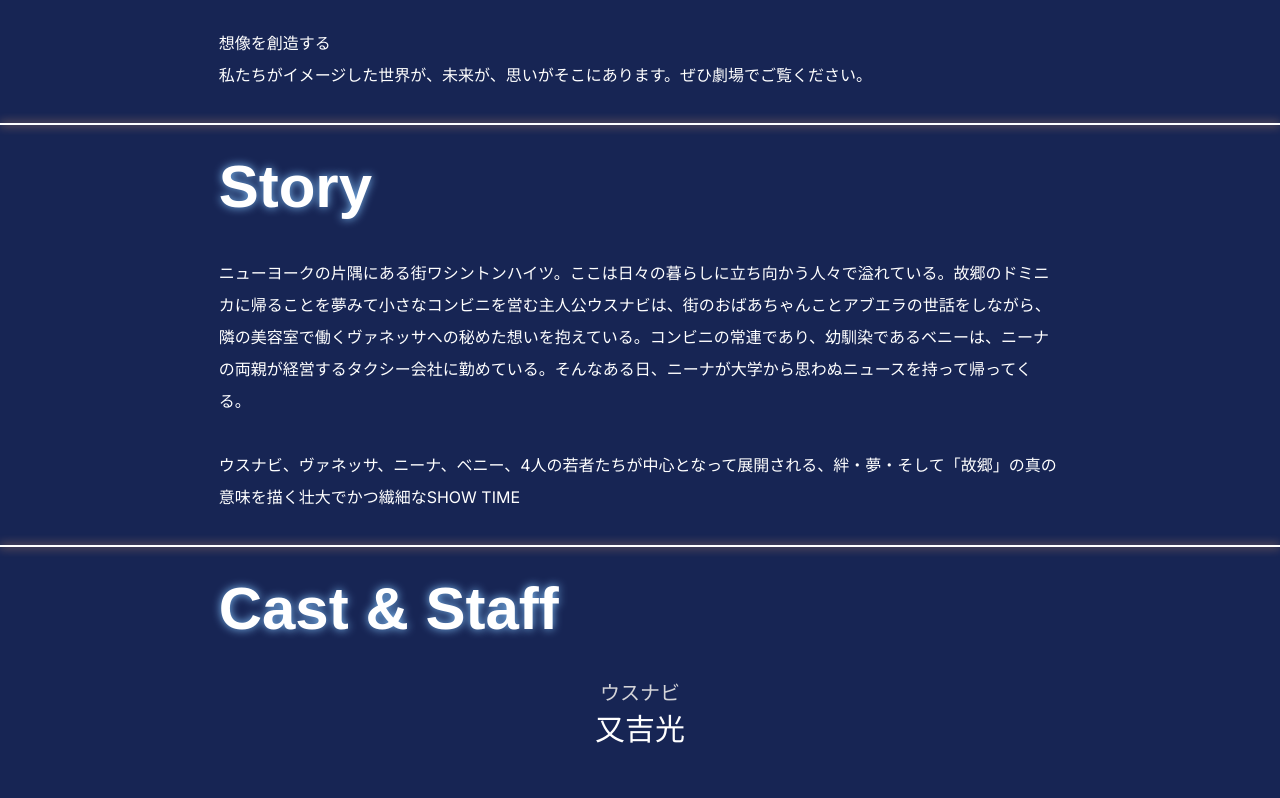
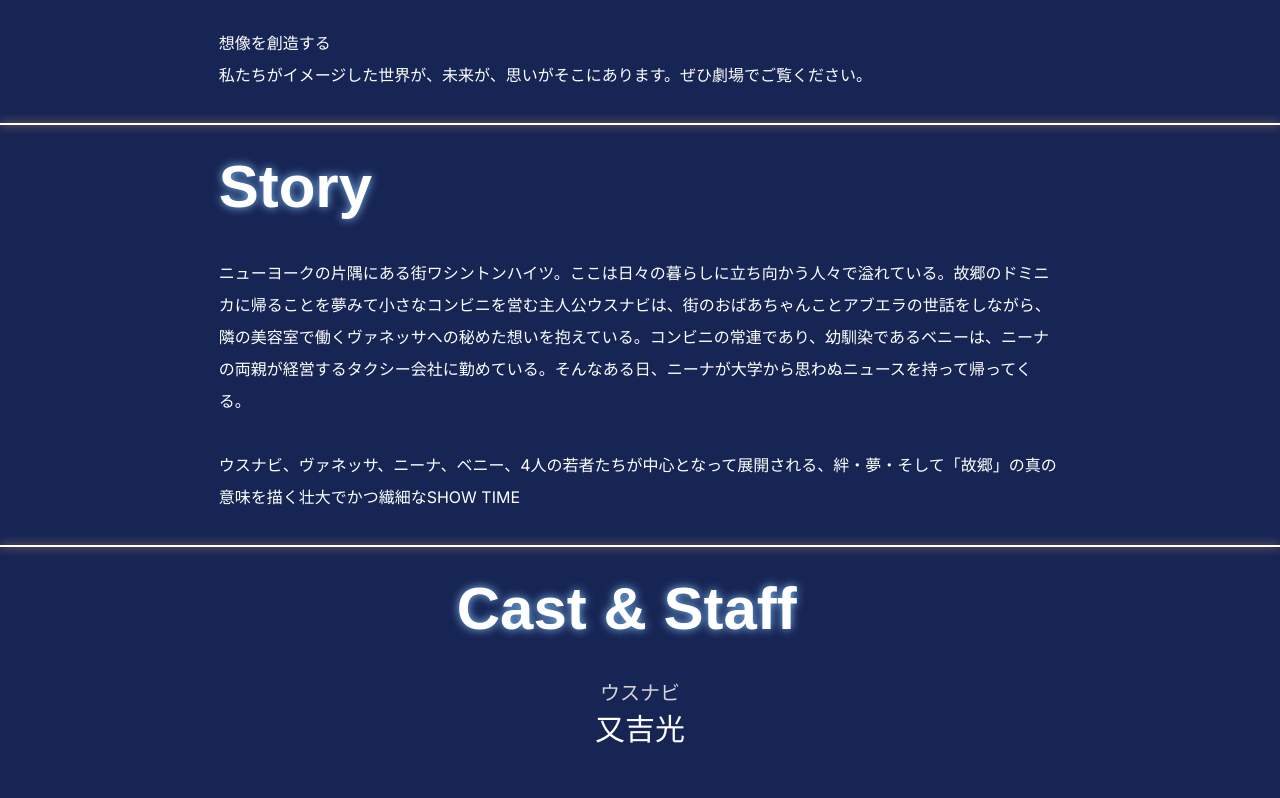
Before and after one commit to egnuyuki/ryudaimusical, a Next.js app: page /2023 in a window 1280 px wide. Shown: the part 1780-2578 px from the top of the page. Built offline with nearby package versions, Linux system fonts and the light colour scheme; a web font is replaced by a local one.

Commit message:
ふわっと

```diff
--- a/src/app/2023/components/Credit.tsx
+++ b/src/app/2023/components/Credit.tsx
@@ -2,8 +2,10 @@
 import Image from "next/image";
 import Member1 from "./Member1"
 import Member2 from "./Member2"
+import FadingInOnScroll from "./FadingInOnScroll";
 export default function Credit() {
     return (
+        <FadingInOnScroll>
             <div className="w-full md:w-10/12 mx-auto px-8 py-8 flex justify-center gap-4 flex-col  max-w-screen-xl">
                 <H2 h2J='Cast & Staff'/>
                 <div className="w-full text-white flex flex-col gap-20">
@@ -51,5 +53,6 @@
                     </div>
                 </div>
             </div>
+        </FadingInOnScroll>
     );
 }
--- a/src/app/2023/components/FirstView.tsx
+++ b/src/app/2023/components/FirstView.tsx
@@ -6,6 +6,7 @@
 
 export default function FirstView() {
     return (
+      <FadingInOnScroll>
         <div className='flex flex-col items-center gap-4 p-8'>
           <FadingInOnScroll>
             <Image
@@ -23,5 +24,6 @@
             </div>
             <BtnOrange Text="チケットフォームはコチラ！" Href='https://forms.gle/UJ7jGvT3nYtSymhc7'/>
         </div>
+      </FadingInOnScroll>
     );
 }
--- a/src/app/2023/components/H2.tsx
+++ b/src/app/2023/components/H2.tsx
@@ -9,8 +9,6 @@
 export default function H2 ({h2J}:Props) {
 
     return (
-      <FadingInOnScroll>
-        <div className="text-white text-4xl md:text-6xl font-bold font-h2 text-neon-blue mb-6">{h2J}</div>
-      </FadingInOnScroll>
+      <div className="text-white text-4xl md:text-6xl font-bold font-h2 text-neon-blue mb-6">{h2J}</div>
     )
 }
--- a/src/app/2023/components/Introduction.tsx
+++ b/src/app/2023/components/Introduction.tsx
@@ -1,7 +1,9 @@
+import FadingInOnScroll from "./FadingInOnScroll";
 import H2 from "./H2";
 import Image from "next/image";
 export default function Introduction() {
     return (
+        <FadingInOnScroll>
         <div className="w-full md:w-10/12 mx-auto px-8 py-8 flex justify-center gap-4 flex-col  max-w-screen-xl">
             <H2 h2J='Introduction'/>
             <Image
@@ -25,5 +27,6 @@
                 <div>私たちがイメージした世界が、未来が、思いがそこにあります。ぜひ劇場でご覧ください。</div>
             </div>
         </div>
+        </FadingInOnScroll>
     );
 }
--- a/src/app/2023/components/Story.tsx
+++ b/src/app/2023/components/Story.tsx
@@ -1,7 +1,9 @@
+import FadingInOnScroll from "./FadingInOnScroll";
 import H2 from "./H2";
 import Image from "next/image";
 export default function Story() {
     return (
+        <FadingInOnScroll>
         <div className="w-full md:w-10/12 mx-auto px-8 py-8 flex justify-center gap-4 flex-col  max-w-screen-xl">
             <H2 h2J='Story'/>
             <div className="w-full text-white text-s font-normal font-['Inter'] leading-loose">
@@ -10,5 +12,6 @@
                 <div>ウスナビ、ヴァネッサ、ニーナ、ベニー、4人の若者たちが中心となって展開される、絆・夢・そして「故郷」の真の意味を描く壮大でかつ繊細なSHOW TIME</div>
             </div>
         </div>
+        </FadingInOnScroll>
     );
 }
--- a/src/app/2023/components/Ticket.tsx
+++ b/src/app/2023/components/Ticket.tsx
@@ -4,8 +4,10 @@
 import Image from "next/image";
 import Member1 from "./Member1";
 import BtnOrange from "./BtnOrange";
+import FadingInOnScroll from "./FadingInOnScroll";
 export default function Ticket() {
     return (
+        <FadingInOnScroll>
         <div className="w-full md:w-10/12 mx-auto px-8 py-8 flex justify-center gap-4 flex-col  max-w-screen-xl">
             <H2 h2J='Ticket'/>
             <div className="flex flex-col items-center gap-4 md:gap-8 mb-4 md:mb-12">
@@ -28,5 +30,6 @@
                 </ul>
             </div>
         </div>
+        </FadingInOnScroll>
     );
 }
```
Lines whose indentation alone changed are shown as unchanged.
